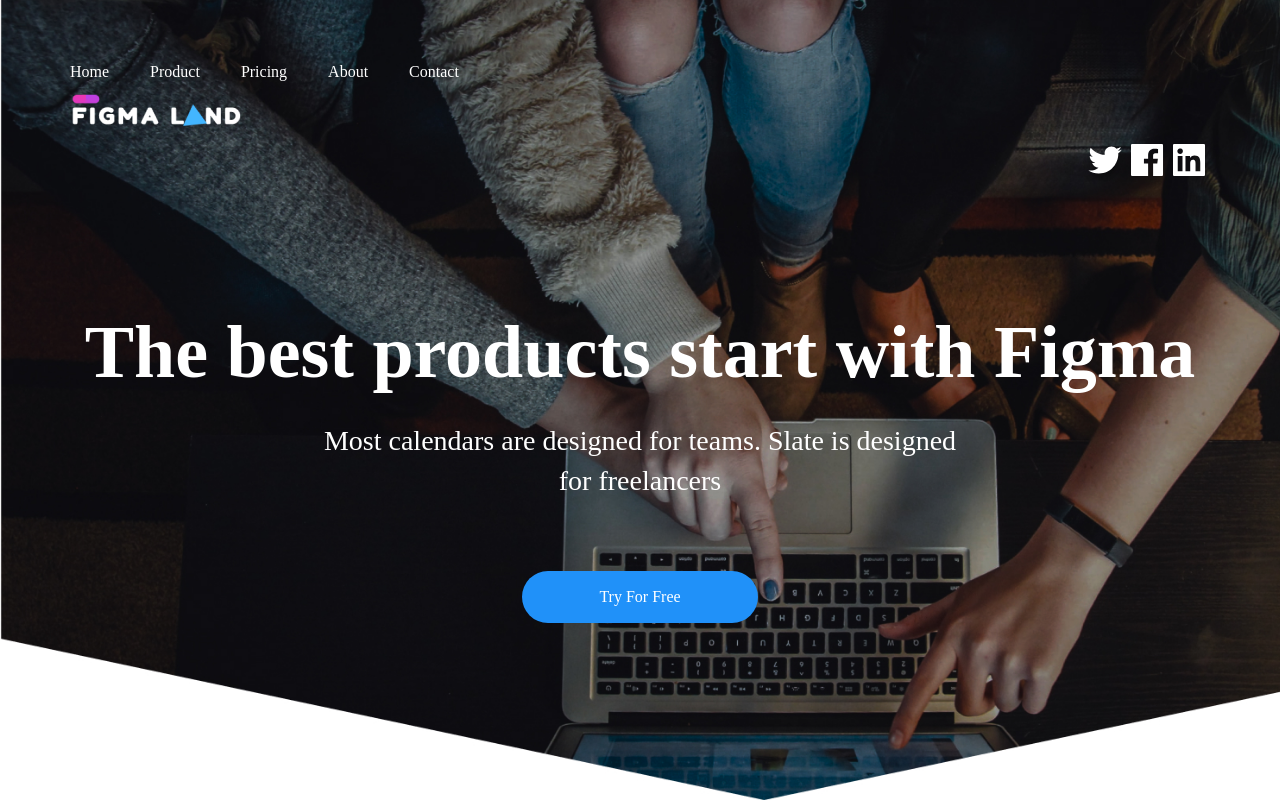
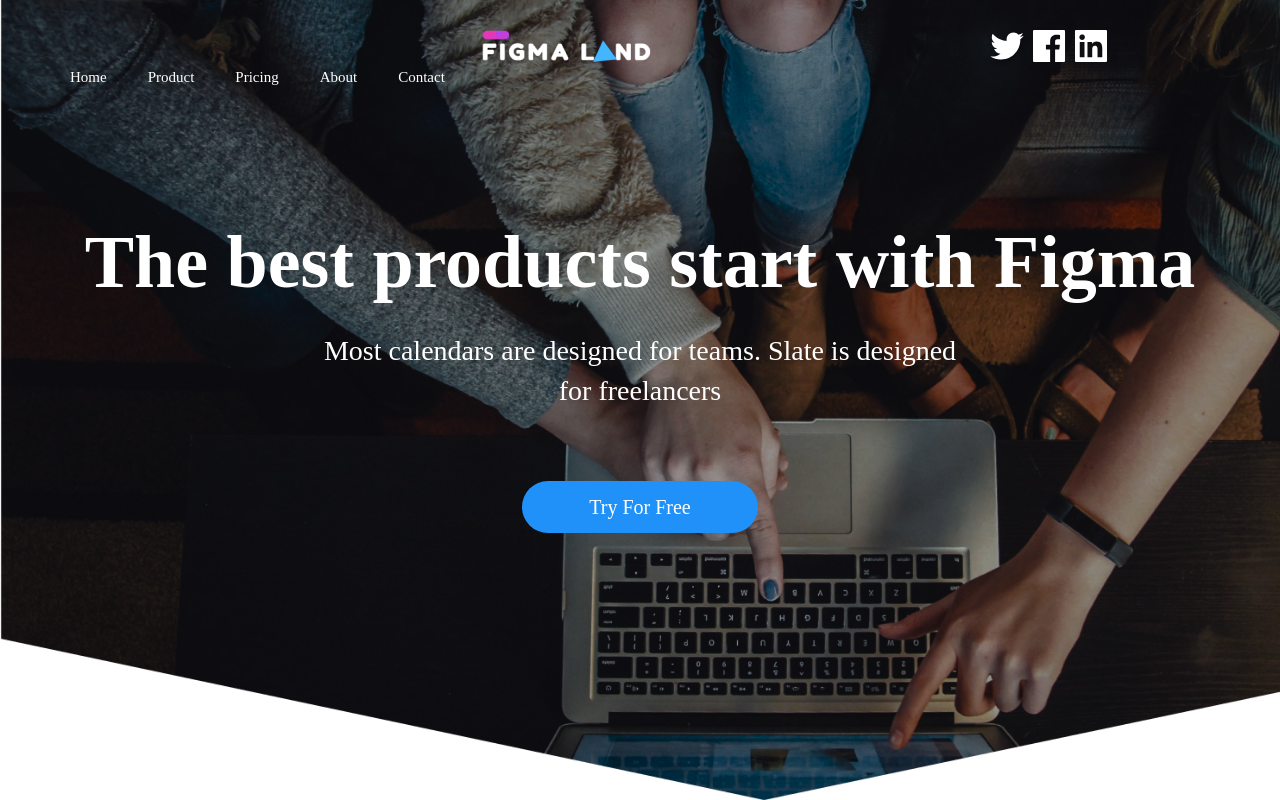
Before and after one commit to alienat3d/figmalond, a website: page app/index.html in a window 1280 px wide. Drawn offline with nearby package versions, Linux system fonts and the light colour scheme; files that its build step writes are made by us from their sources.

Commit message:
figma-bold

```diff
--- a/app/index.html
+++ b/app/index.html
@@ -14,6 +14,7 @@
   <!-- === HEADER === -->
   <header class="header">
     <div class="container">
+      <div class="header__inner">
       <nav class="menu">
         <ul class="menu__list">
           <li class="menu__item"><a class="menu__link" href="#">Home</a>
@@ -42,7 +43,6 @@
           <img src="images/icons/linkedin.svg" alt="linkedin">
         </a>
       </div>
-
     </div>
 
     <div class="header__content">
--- a/app/scss/style.scss
+++ b/app/scss/style.scss
@@ -31,12 +31,14 @@ h1{
 		&__list {
             display: flex;
             gap: 41px;
+            font-size: 15px;
+            line-height: 28px;
 
         }
 		&__item {
-            display: flex;
             color: #fff;
             margin-top: 63px;
+
         }
 		&__link {
 
@@ -44,13 +46,19 @@ h1{
 }
 
 .logo {
-
+    display: flex;
+    align-items: center;
+    align-content: center;
+    width: 206px;
+    height: 78px;
+    margin-left: 35px;
 }
 
 .contacts {
     display: flex;
-    justify-content: flex-end;
-
+    align-items: center;
+    width: 170px;
+    margin-left: 300px;
 }
 
 .header {
@@ -67,6 +75,7 @@ h1{
             font-size: 28px;
             line-height: 40px;
             text-align: center;
+
         }
 		&__btn {
             display: flex;
@@ -77,9 +86,16 @@ h1{
             height: 52px;
             background: #2091F9;
             border-radius: 35px;
+            font-size: 20px;
+        }
+
+        &__inner {
+            display: flex;
+            align-items: center;
         }
 }
 
 
+
 // === ADAPTIVE ===
 @import "media";
```
